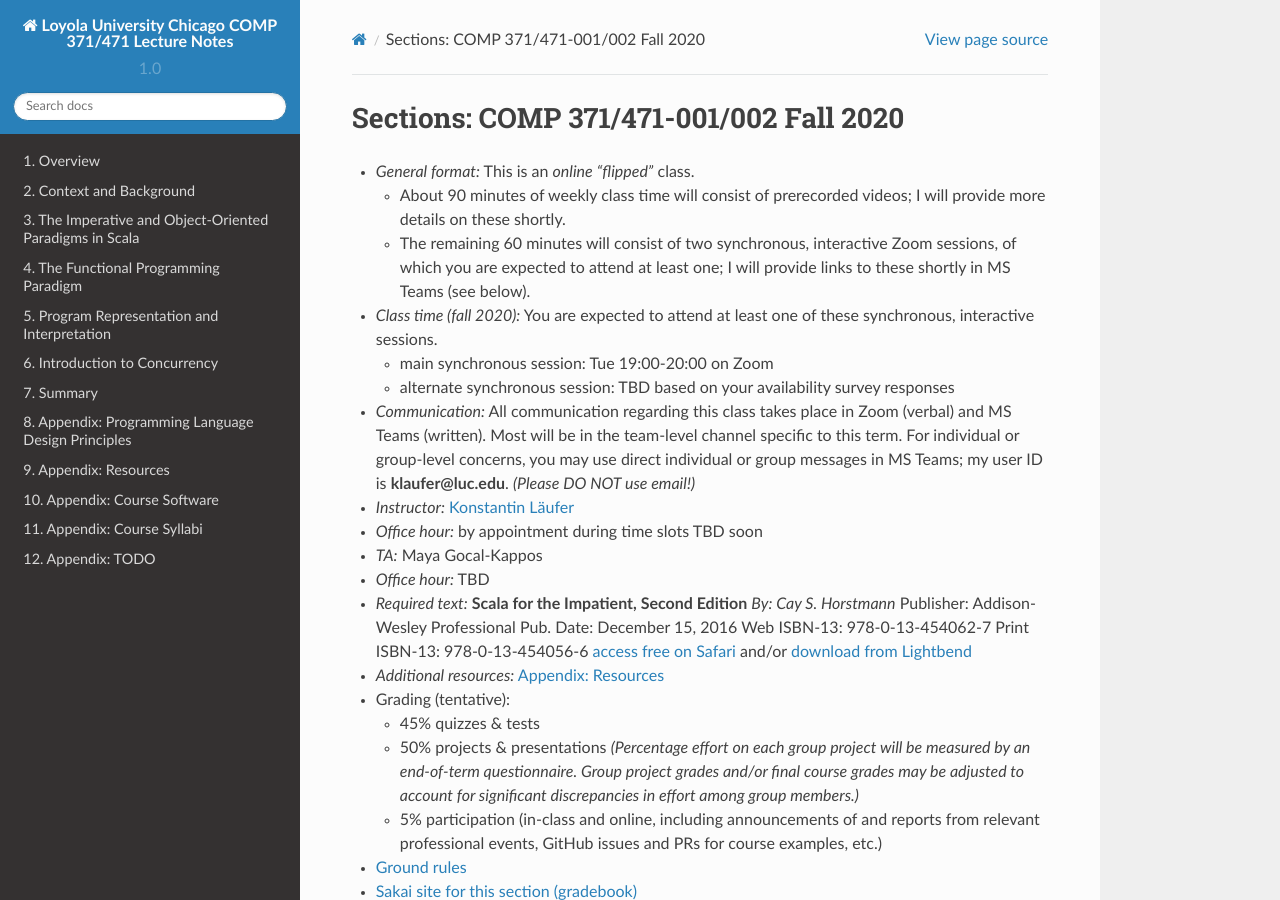
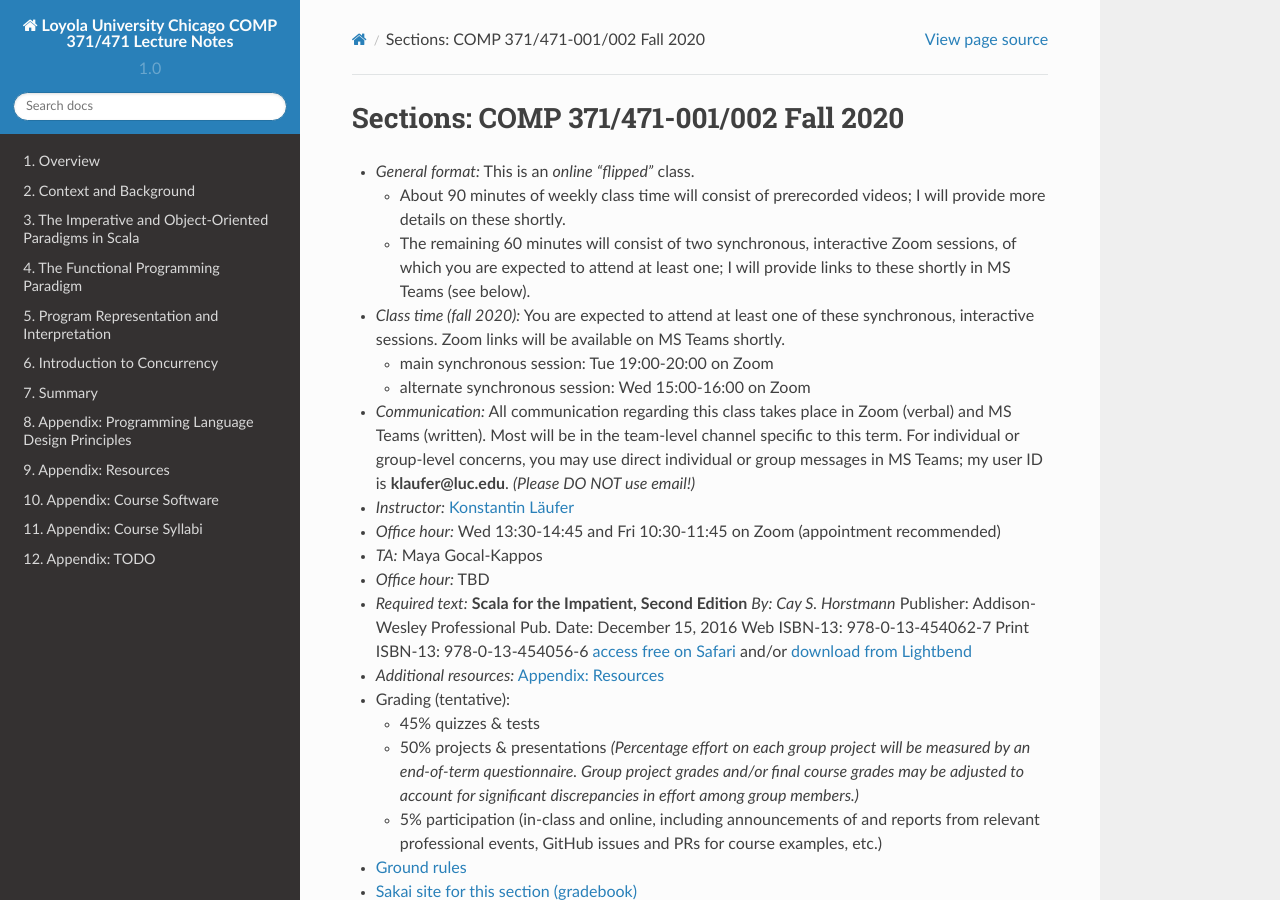
Before and after one commit to lucproglangcourse/lucproglangcourse.github.io, a Sphinx documentation site: the page built from source/syllabi/2020Fall.rst, in a window 1280 px wide and 900 px high. Built offline with Sphinx 7.4.7 and the Read the Docs theme 2.0.0, drawn with Linux system fonts in a browser that asks for light colours.

Commit message:
added sync session and office hour times
Signed-off-by: Konstantin Läufer <klaeufer@gmail.com>

```diff
--- a/source/syllabi/2020Fall.rst
+++ b/source/syllabi/2020Fall.rst
@@ -7,13 +7,14 @@ Sections: COMP 371/471-001/002 Fall 2020
   - The remaining 60 minutes will consist of two synchronous, interactive Zoom sessions, of which you are expected to attend at least one; I will provide links to these shortly in MS Teams (see below).
 
 - *Class time (fall 2020):* You are expected to attend at least one of these synchronous, interactive sessions.
+  Zoom links will be available on MS Teams shortly.
 
   - main synchronous session: Tue 19:00-20:00 on Zoom
-  - alternate synchronous session: TBD based on your availability survey responses
+  - alternate synchronous session: Wed 15:00-16:00 on Zoom
 
 - *Communication:* All communication regarding this class takes place in Zoom (verbal) and MS Teams (written). Most will be in the team-level channel specific to this term. For individual or group-level concerns, you may use direct individual or group messages in MS Teams; my user ID is **klaufer@luc.edu**. *(Please DO NOT use email!)*
 - *Instructor:* `Konstantin Läufer <http://laufer.cs.luc.edu>`_
-- *Office hour:* by appointment during time slots TBD soon
+- *Office hour:* Wed 13:30-14:45 and Fri 10:30-11:45 on Zoom (appointment recommended)
 - *TA:* Maya Gocal-Kappos
 - *Office hour:* TBD
 - *Required text:*
```
